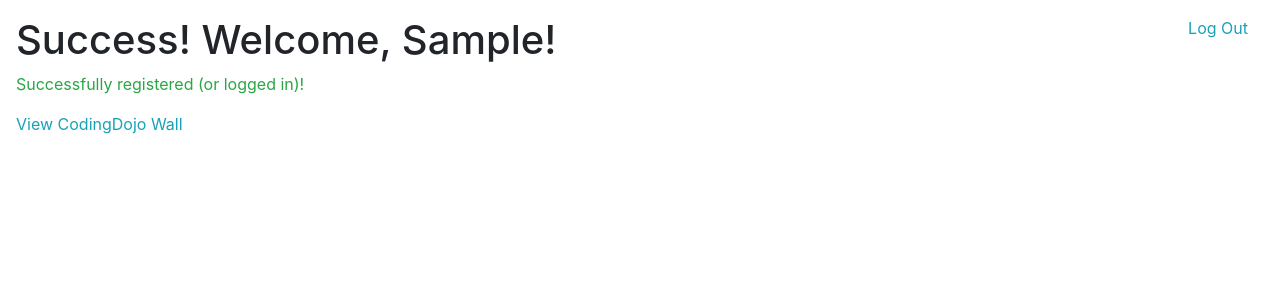
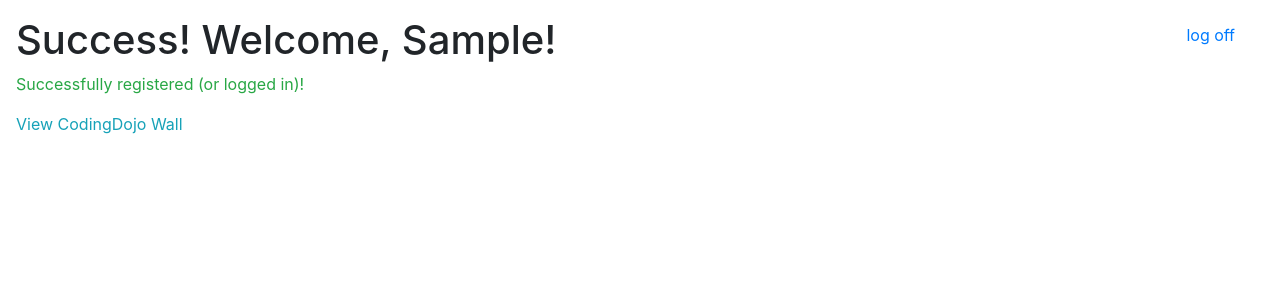
Before and after one commit to JennyWauer/the_wall, a Django app: template login/templates/success.html in a window 1280 px wide. Shown: the top 300 px of the page. Run offline with Django 3.2, Linux system fonts and the light colour scheme; the template is opened without the code that fills it, so the values that code supplies are empty; the visitor is signed in with stand-in values (Sample User, id 1); some libraries are stand-ins or nearby versions.

Commit message:
add log off form

```diff
--- a/login/templates/success.html
+++ b/login/templates/success.html
@@ -15,7 +15,10 @@
             {% endfor %}
         </ul>
         {% endif %}
-    <a class="text-info float-right mr-3" href="/">Log Out</a>
+    <form class="text-info float-right mr-3" action="/wall/log_off" method="POST">
+        {% csrf_token %}
+        <input class="btn btn-link" type="submit" name="log_off" value="log off">
+    </form>
     <h1>Success! Welcome, {{ user.first_name }}!</h1>
     <p class="text-success">Successfully registered (or logged in)!</p>
     <a class="text-info" href="/wall">View CodingDojo Wall</a>
```
Also changed, not shown: db.sqlite3.
